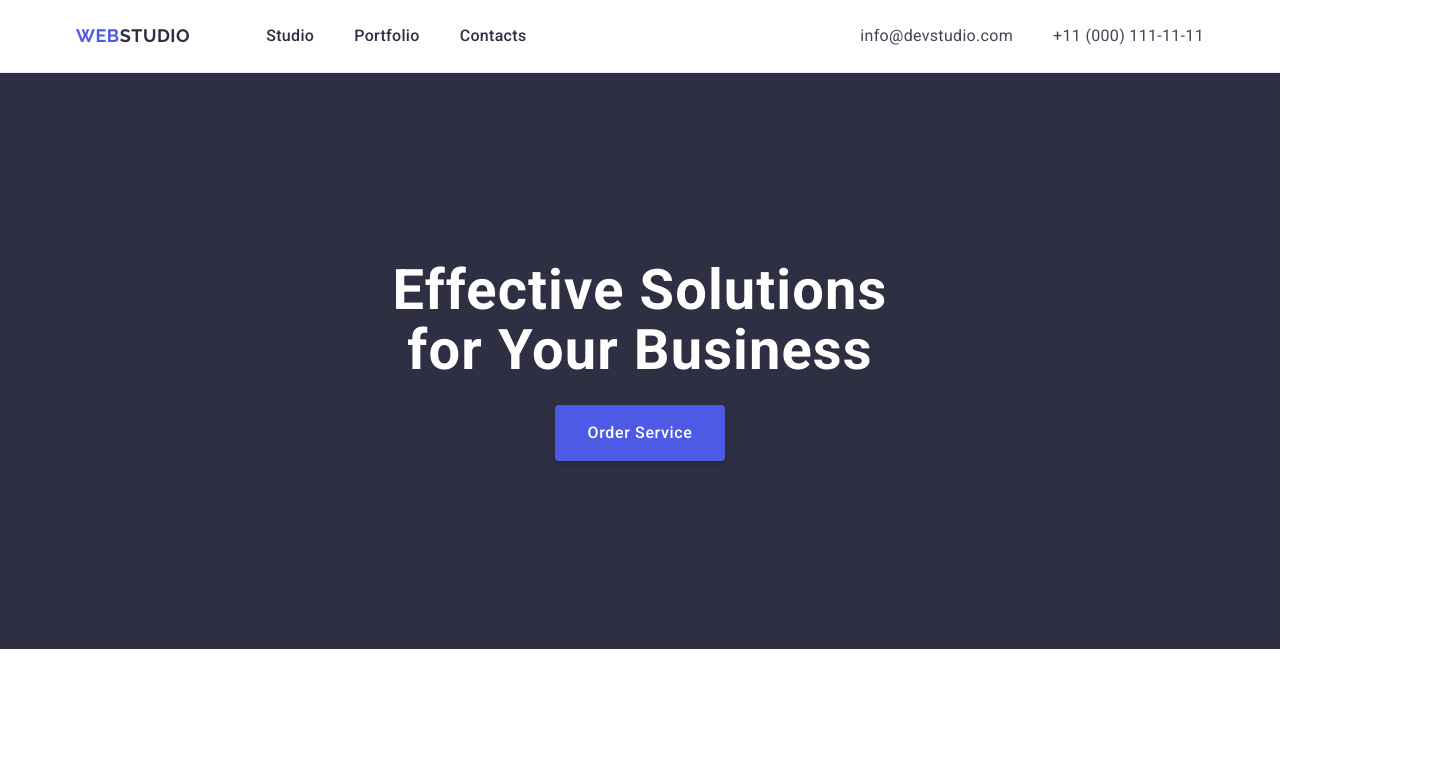
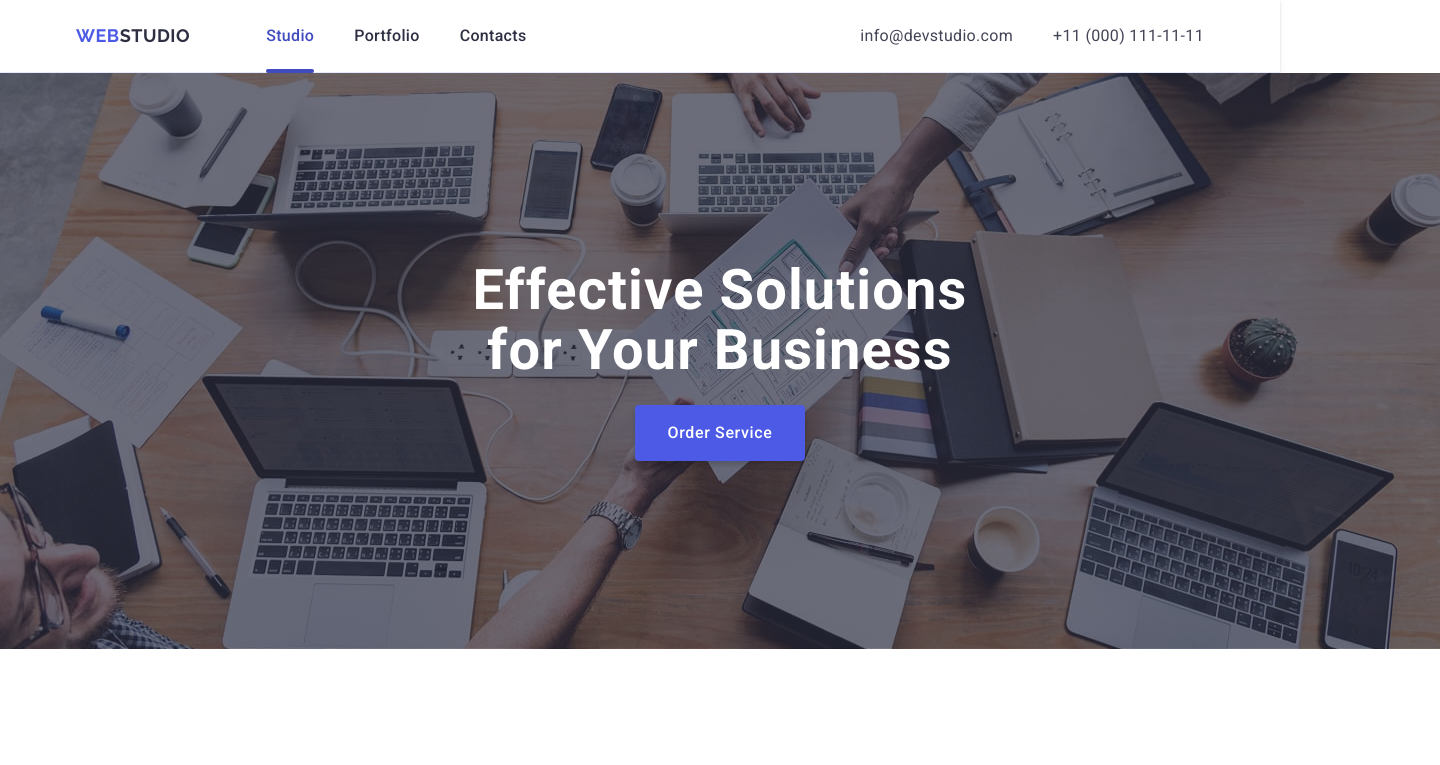
Before and after one commit to Gurin5193/goit-markup-hw-04, a plain HTML site: page index.html in a window 1280 px wide. Shown: the top 765 px of the page, 1440 px wide, since content can reach past the window. Drawn offline with nearby package versions, Linux system fonts and the light colour scheme.

Commit message:
add modified readme css html and header

```diff
--- a/css/styles.css
+++ b/css/styles.css
@@ -69,6 +69,8 @@ img {
 
 .header-page {
   border-bottom: 1px solid #e7e9fc;
+  box-shadow: 0 1px 6px 0 rgba(46, 47, 66, 0.08),
+    0 1px 1px 0 rgba(46, 47, 66, 0.16), 0 2px 1px 0 rgba(46, 47, 66, 0.08);
 }
 
 .header-container {
@@ -121,6 +123,23 @@ img {
   line-height: 1.5;
   letter-spacing: 0.02em;
   color: #2e2f42;
+  transition: color 250ms cubic-bezier(0.4, 0, 0.2, 1);
+}
+
+.link-nav.underline {
+  position: relative;
+  color: #404bbf;
+}
+
+.link-nav.underline::after {
+  content: "";
+  width: 100%;
+  height: 4px;
+  border-radius: 2px;
+  position: absolute;
+  left: 0;
+  bottom: -1px;
+  background-color: #404bbf;
 }
 
 .contacts {
@@ -136,6 +155,7 @@ img {
   line-height: 1.5;
   letter-spacing: 0.02em;
   color: #434455;
+  transition: color 250ms cubic-bezier(0.4, 0, 0.2, 1);
 }
 
 .link-contacts:hover,
@@ -148,11 +168,20 @@ img {
 /*Section 1*/
 
 .section-solutions {
+  padding: 188px 0;
   background-color: #2e2f42;
-}
+  background-image: linear-gradient(
+      to bottom,
+      rgba(46, 47, 66, 0.7),
+      rgba(46, 47, 66, 0.7)
+    ),
+    url(../images/people-office.jpg);
 
-.section-solutions {
-  padding: 188px 0;
+  background-repeat: no-repeat;
+  background-position: center;
+  background-size: cover;
+  width: 1440px;
+  margin: 0 auto;
 }
 
 .title-heading {
--- a/index.html
+++ b/index.html
@@ -29,7 +29,7 @@
           >
           <ul class="list-nav">
             <li class="item-nav">
-              <a class="link-nav" href="./index.html">Studio</a>
+              <a class="link-nav underline" href="./index.html">Studio</a>
             </li>
             <li class="item-nav">
               <a class="link-nav" href="">Portfolio</a>
```
Also changed, not shown: images/people-office.jpg (added), 1 other file.
